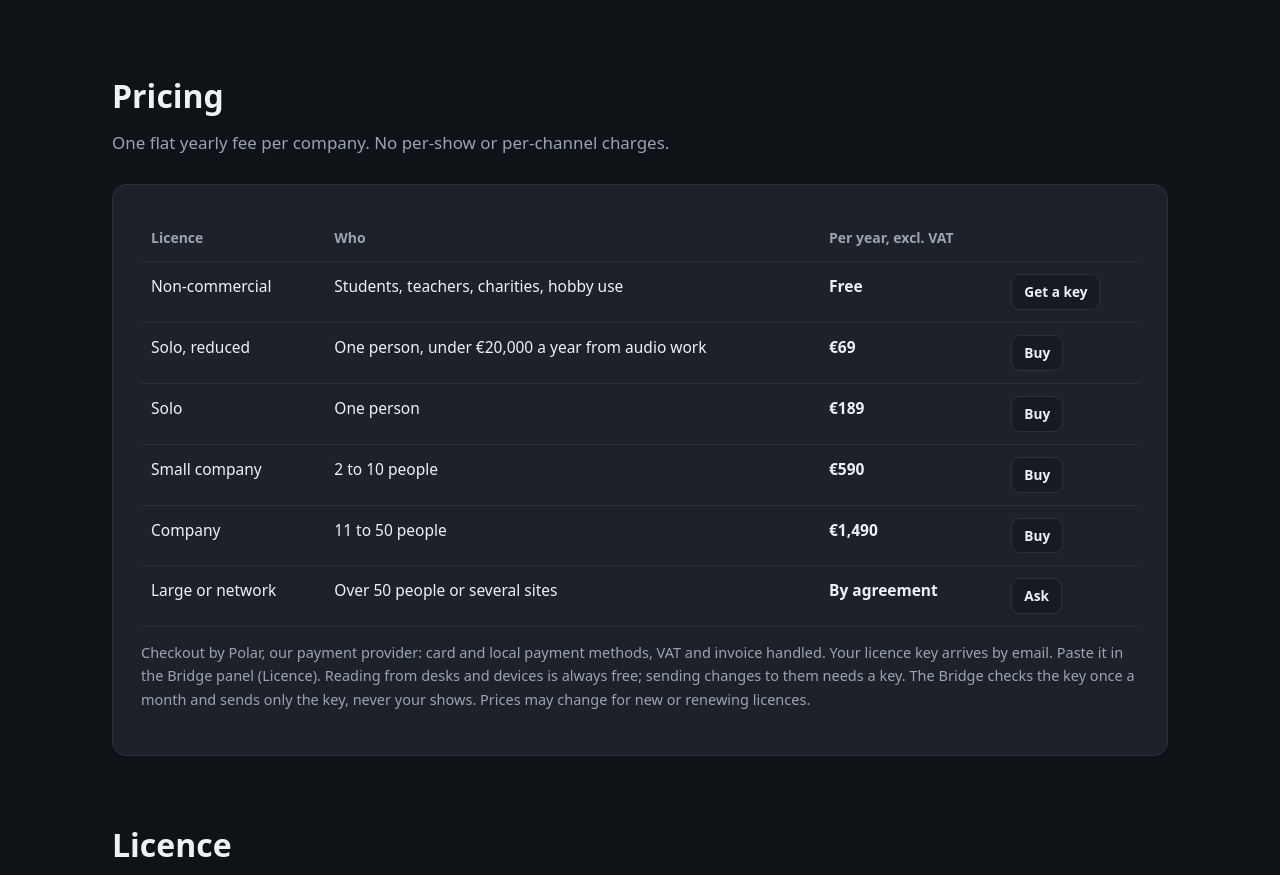
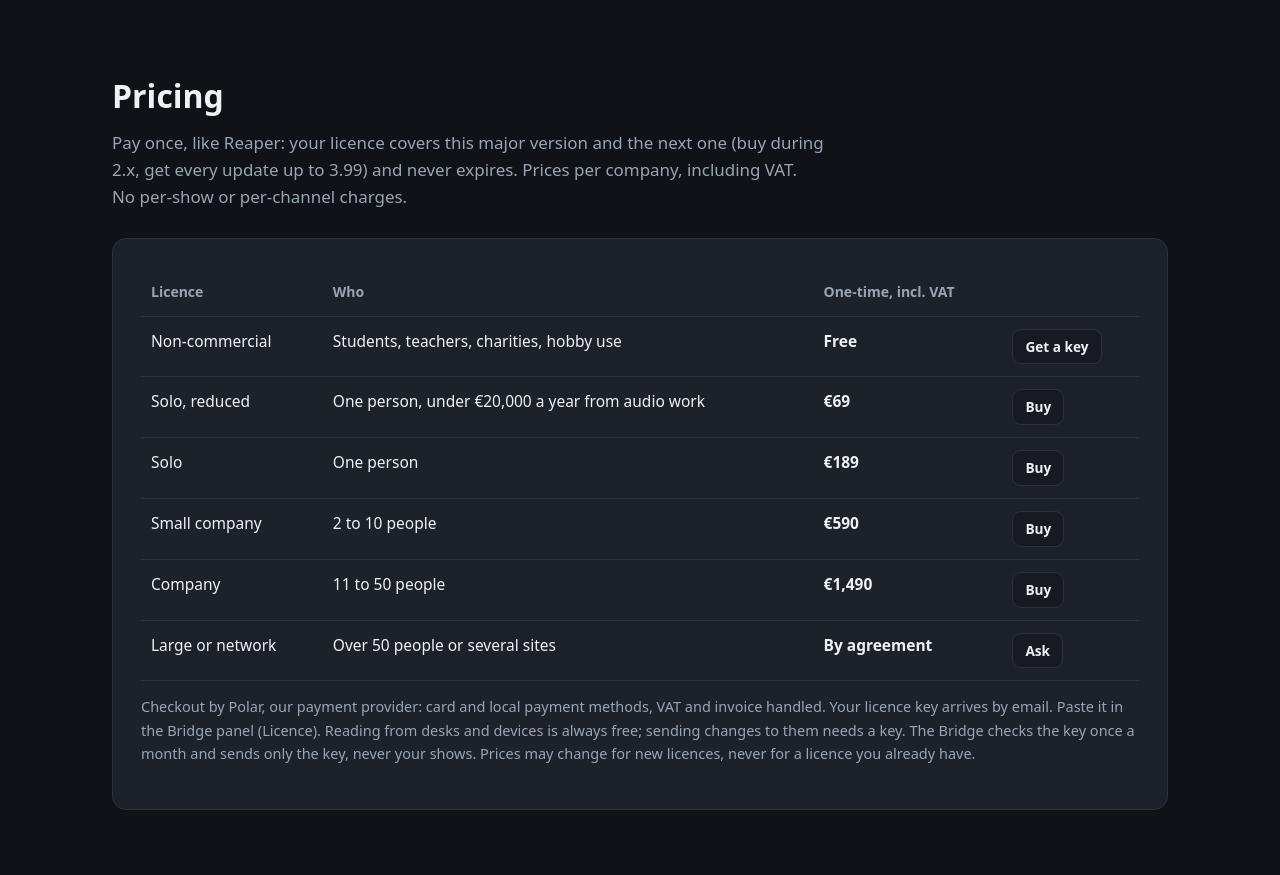
Before and after one commit to jupiteraudio/lapis-home, a plain HTML site: page index.html in a window 1280 px wide. Shown: the part 6780-7655 px from the top of the page. Drawn offline with Linux system fonts and the light colour scheme.

Commit message:
Pricing: one-time licences (Reaper-style, updates through the next major), prices incl. VAT
Co-Authored-By: Claude Opus 5.5 <noreply@anthropic.com>
Claude-Session: https://claude.ai/code/session_01J1LsnewEVNWR92Gugy6A5i

```diff
--- a/index.html
+++ b/index.html
@@ -187,10 +187,10 @@ footer .wrap{display:flex;flex-wrap:wrap;gap:10px 26px;justify-content:space-bet
 
 <section id="pricing">
 <h2>Pricing</h2>
-<p class="sub">One flat yearly fee per company. No per-show or per-channel charges.</p>
+<p class="sub">Pay once, like Reaper: your licence covers this major version and the next one (buy during 2.x, get every update up to 3.99) and never expires. Prices per company, including VAT. No per-show or per-channel charges.</p>
 <div class="band">
 <div class="tablewrap"><table>
-<thead><tr><th>Licence</th><th>Who</th><th>Per year, excl. VAT</th><th></th></tr></thead>
+<thead><tr><th>Licence</th><th>Who</th><th>One-time, incl. VAT</th><th></th></tr></thead>
 <tbody>
 <tr><td>Non-commercial</td><td>Students, teachers, charities, hobby use</td><td class="price">Free</td><td><a class="btn sm" href="https://buy.polar.sh/polar_cl_UFwGCefIIr4AqN26kpI9aTTb7XVUQKe0iSR1n0SOJmm">Get a key</a></td></tr>
 <tr><td>Solo, reduced</td><td>One person, under €20,000 a year from audio work</td><td class="price">€69</td><td><a class="btn sm" href="https://buy.polar.sh/polar_cl_yOCJwZH0X73ptwngk3QoOjmfgAWGlqcboiLXB0brJbu">Buy</a></td></tr>
@@ -200,7 +200,7 @@ footer .wrap{display:flex;flex-wrap:wrap;gap:10px 26px;justify-content:space-bet
 <tr><td>Large or network</td><td>Over 50 people or several sites</td><td class="price">By agreement</td><td><a class="btn sm" href="mailto:info@jupiteraudio.org?subject=Lapis%20licence%20quote">Ask</a></td></tr>
 </tbody>
 </table></div>
-<p class="note">Checkout by Polar, our payment provider: card and local payment methods, VAT and invoice handled. Your licence key arrives by email. Paste it in the Bridge panel (Licence). Reading from desks and devices is always free; sending changes to them needs a key. The Bridge checks the key once a month and sends only the key, never your shows. Prices may change for new or renewing licences.</p>
+<p class="note">Checkout by Polar, our payment provider: card and local payment methods, VAT and invoice handled. Your licence key arrives by email. Paste it in the Bridge panel (Licence). Reading from desks and devices is always free; sending changes to them needs a key. The Bridge checks the key once a month and sends only the key, never your shows. Prices may change for new licences, never for a licence you already have.</p>
 </div>
 </section>
 
```
